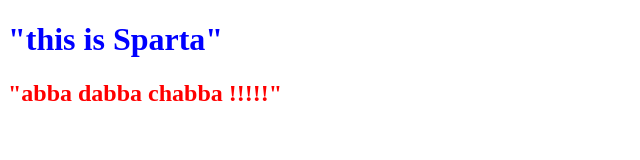
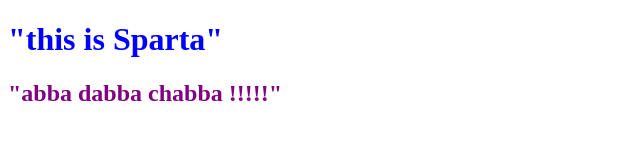
Before and after one commit to maheshmagar18/main_opensap, a plain HTML site: page index.html in a window 1280 px wide. Shown: the whole page, without its empty margins (0-640 px from the left). Drawn offline with Linux system fonts and the light colour scheme.

Commit message:
changed 2nd to purple

```diff
--- a/index.html
+++ b/index.html
@@ -6,6 +6,6 @@
 	</head>
 	<body>
 		<h1 style="color:blue">"this is Sparta"</h1>
-		<h2 style="color:red">"abba dabba chabba !!!!!"</h2>
+		<h2 style="color:purple">"abba dabba chabba !!!!!"</h2>
 	</body>
 </html>
```
